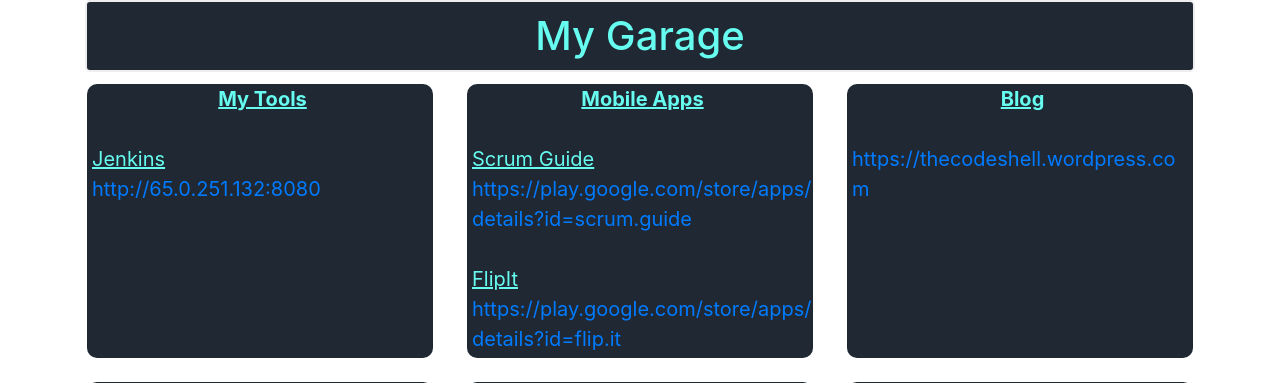
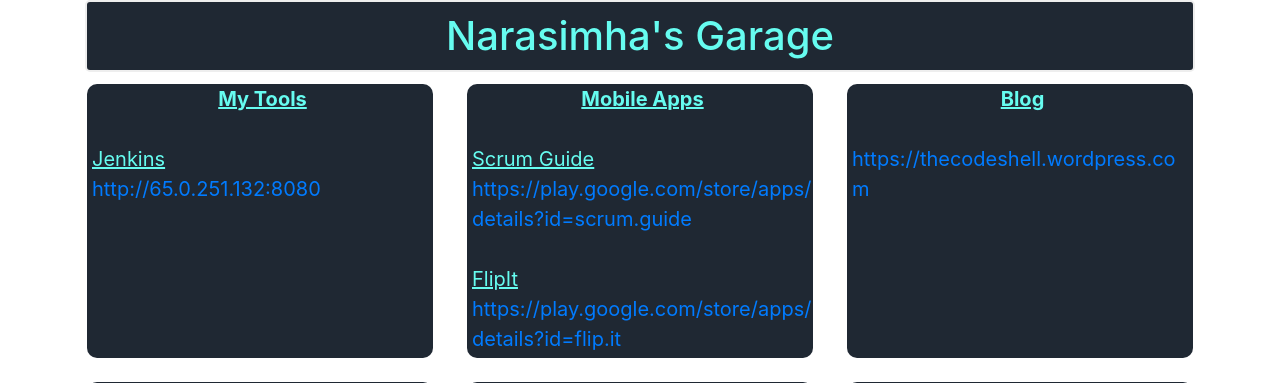
Before and after one commit to bnarasimha/MyGarage, a Flask app: page / in a window 1280 px wide. Shown: the top 383 px of the page. Run offline with Flask 2, Linux system fonts and the light colour scheme; some libraries are stand-ins or nearby versions.

Commit message:
Update index.html

```diff
--- a/templates/index.html
+++ b/templates/index.html
@@ -1,7 +1,7 @@
 {% extends 'base.html' %}
 
 {% block content %}
-    <h1 class="siteHeader">{% block title %}My Garage{% endblock %} </h1>
+    <h1 class="siteHeader">{% block title %}Narasimha's Garage{% endblock %} </h1>
 
     <div>
         <div class="row">
```
